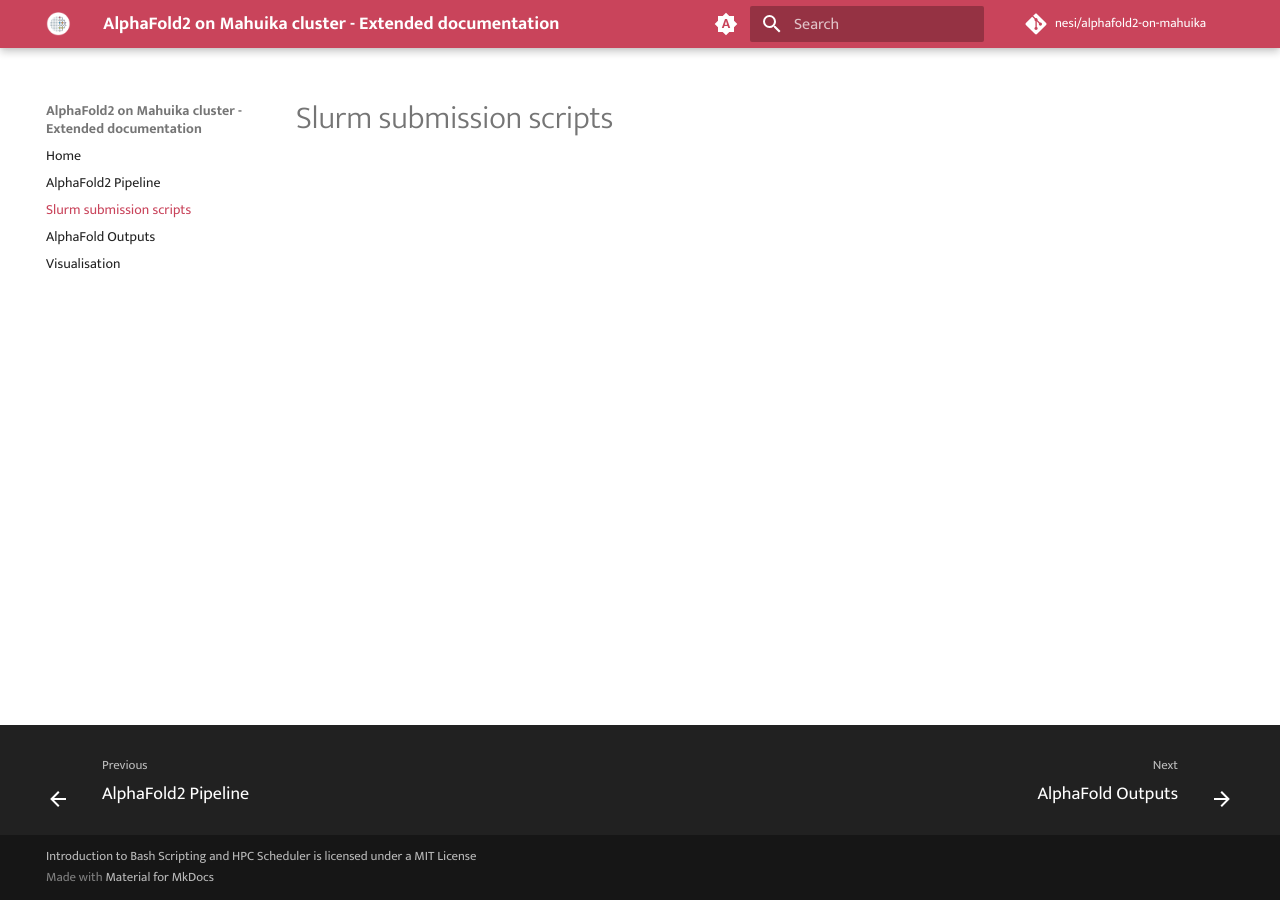
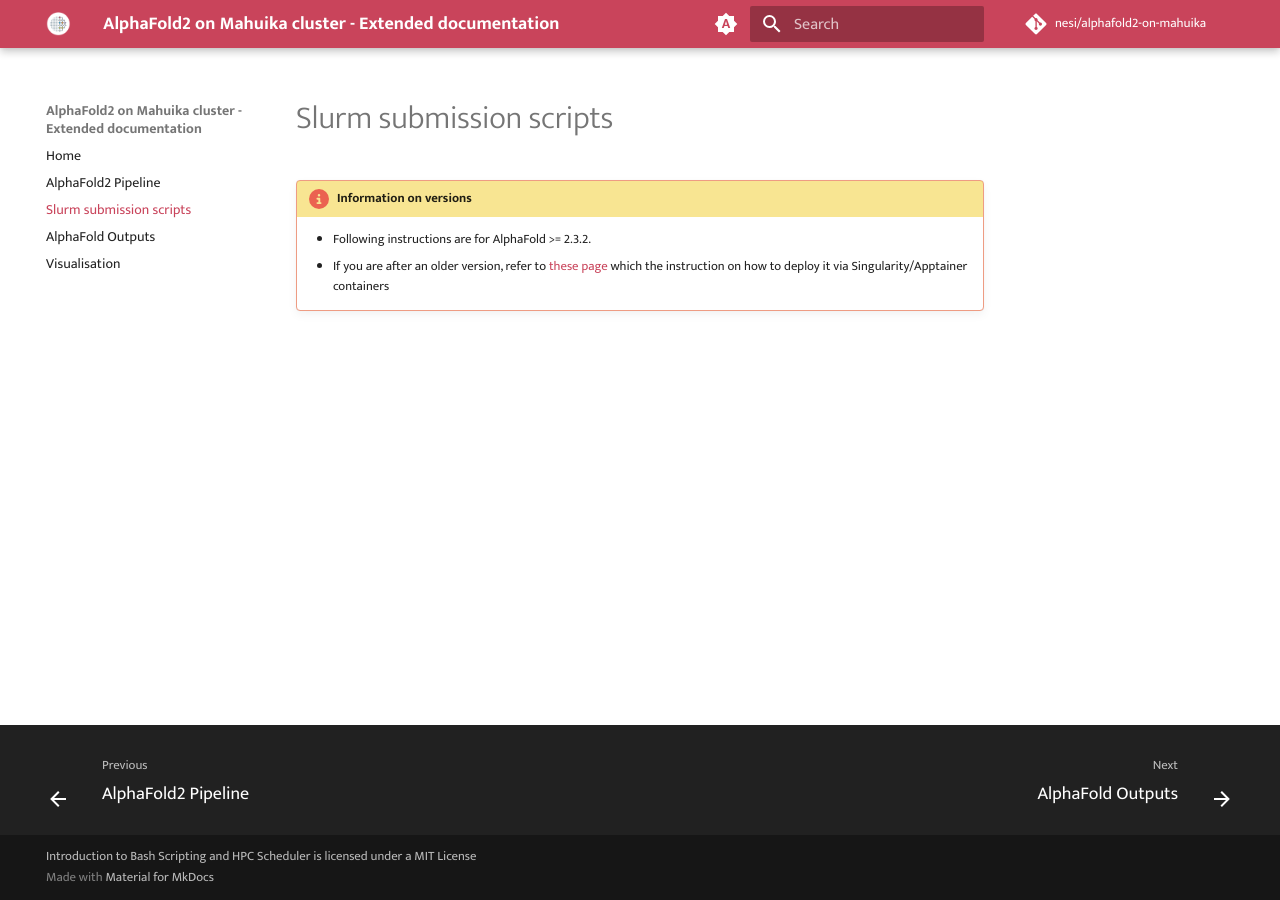
Before and after one commit to nesi/alphafold2-on-mahuika, an MkDocs documentation site: the page built from docs/2_slurmsubmit.md, in a window 1280 px wide. Built offline with MkDocs 1.6.1 and Material for MkDocs 9.7.7, drawn with Linux system fonts in a browser that asks for light colours; comment, search, counter and statistics services are not loaded.

Commit message:
add submission script

```diff
--- a/docs/2_slurmsubmit.md
+++ b/docs/2_slurmsubmit.md
@@ -1 +1,6 @@
 # Slurm submission scripts
+
+!!! circle-info "Information on versions"
+
+    - Following instructions are for AlphaFold >= 2.3.2.
+    - If you are after an older version, refer to [these page](https://support.nesi.org.nz/hc/en-gb/articles/4405170961039-AlphaFold#alphafold_singularity_container_(prior_to_v2.3.2)) which the instruction on how to deploy it via Singularity/Apptainer containers
```
